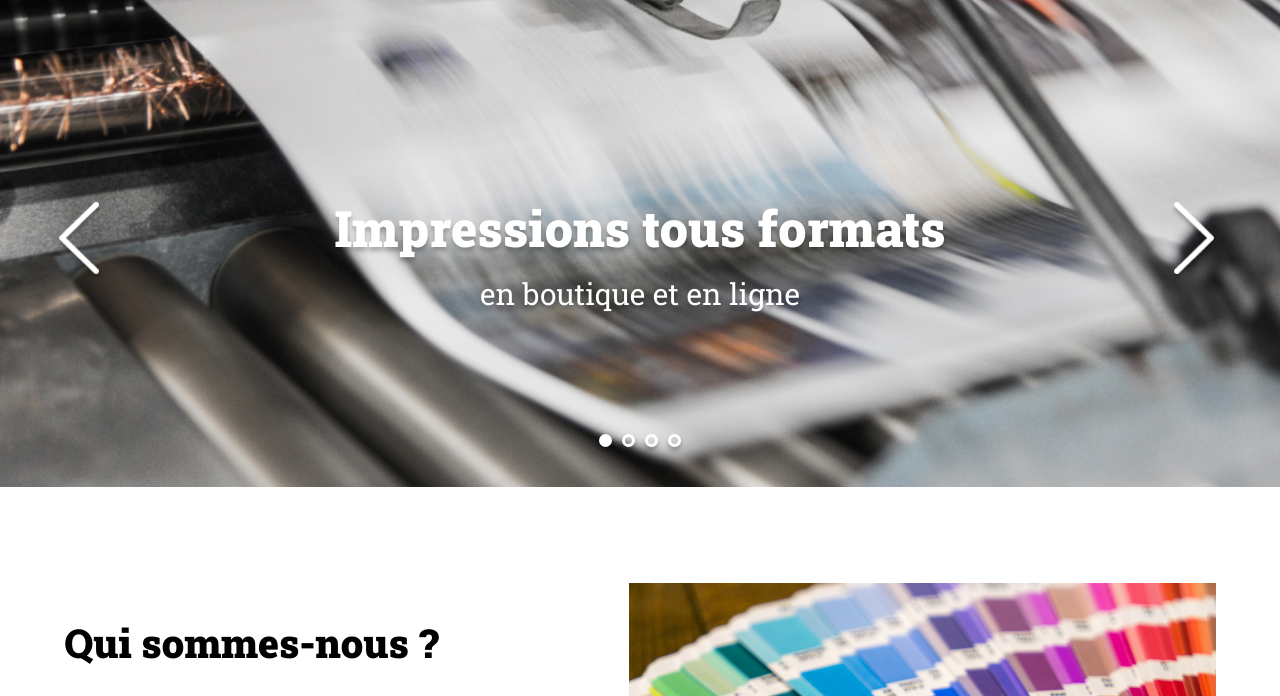
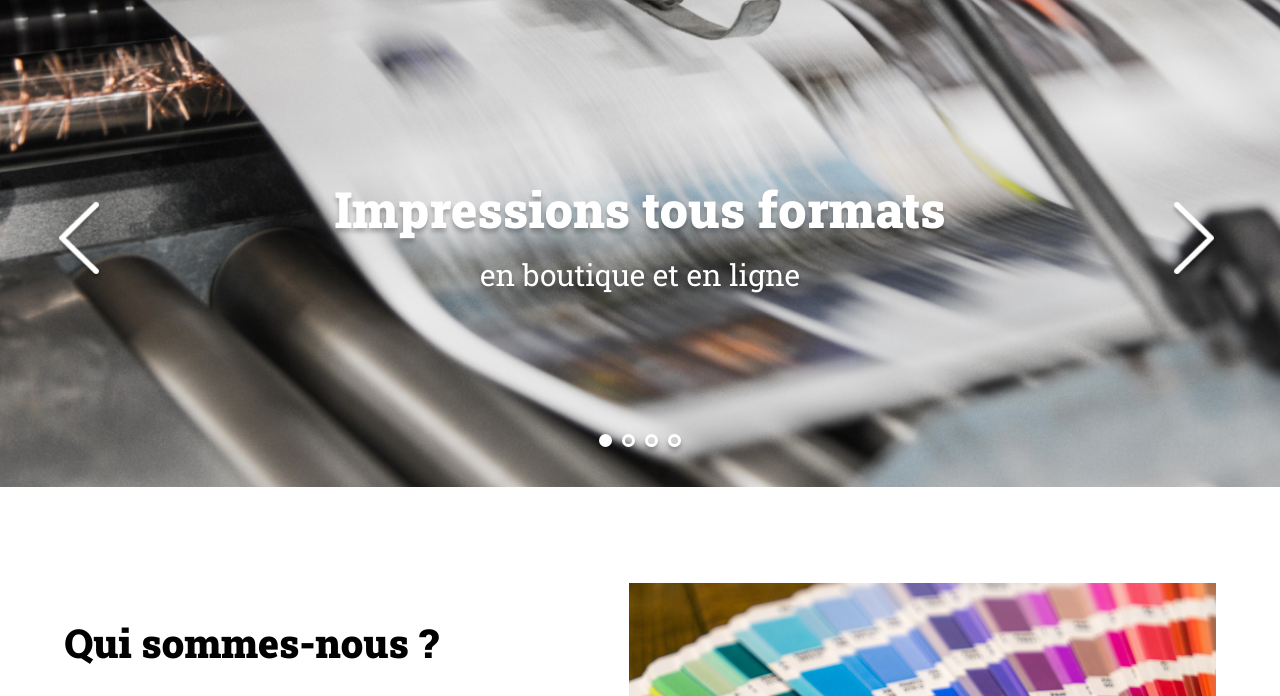
Before and after one commit to editor9/Print-it, a plain HTML site: page index.html in a window 1280 px wide. Shown: the part 104-800 px from the top of the page. Drawn offline with Linux system fonts and the light colour scheme.

Commit message:
banner p mise à jour

```diff
--- a/assets/style.css
+++ b/assets/style.css
@@ -178,7 +178,11 @@ header {
 	color: white;
 	text-shadow: 0 4px 4px rgba(0, 0, 0, 0.25);
 	text-align: center;
-	transform: translateY(150%);  /*added*/
+	/*added*/
+	transform: translate(-50%,-50%);
+    position: absolute;
+    top: 50%;
+    left: 50%;
 }
 #banner span {
 	display: block;
```
